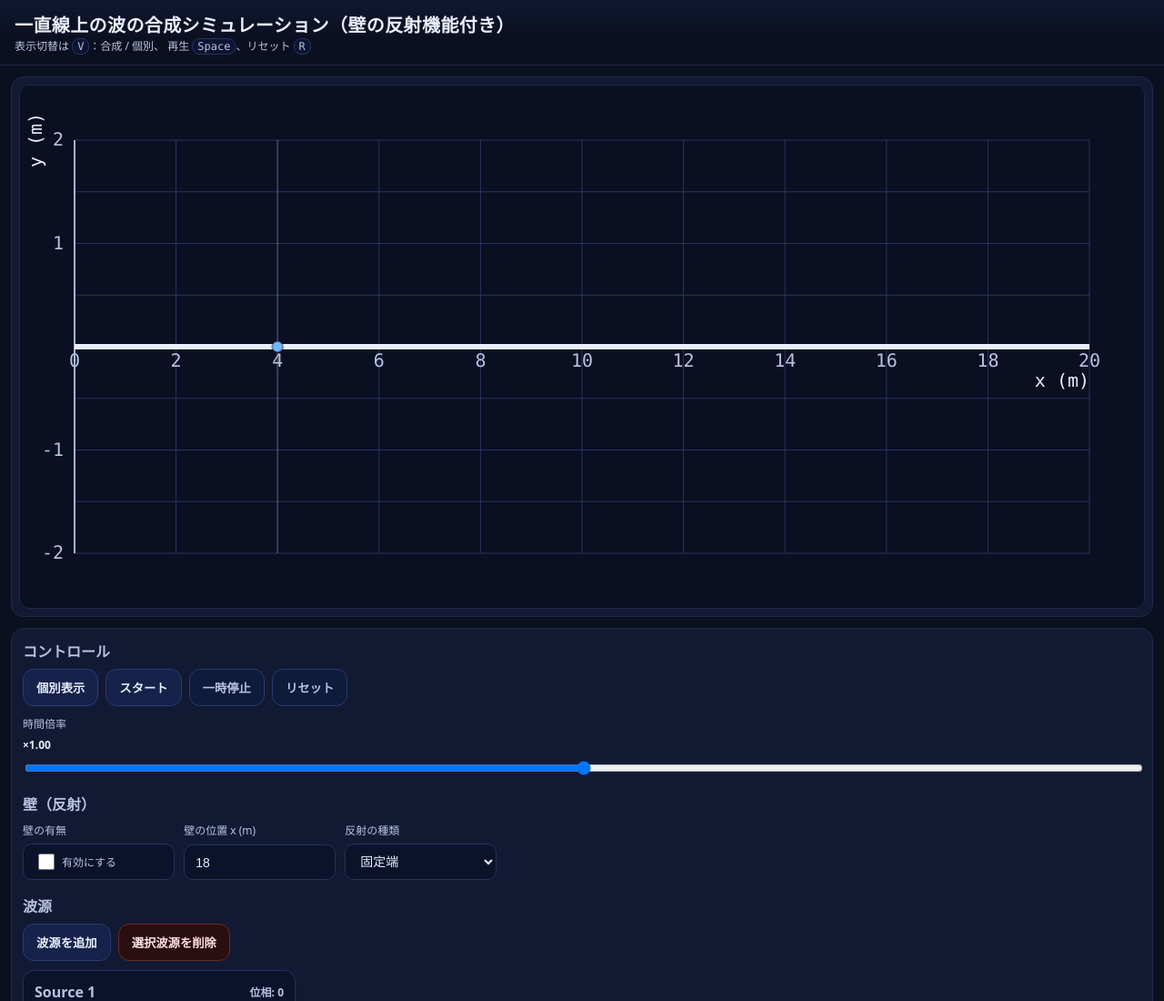
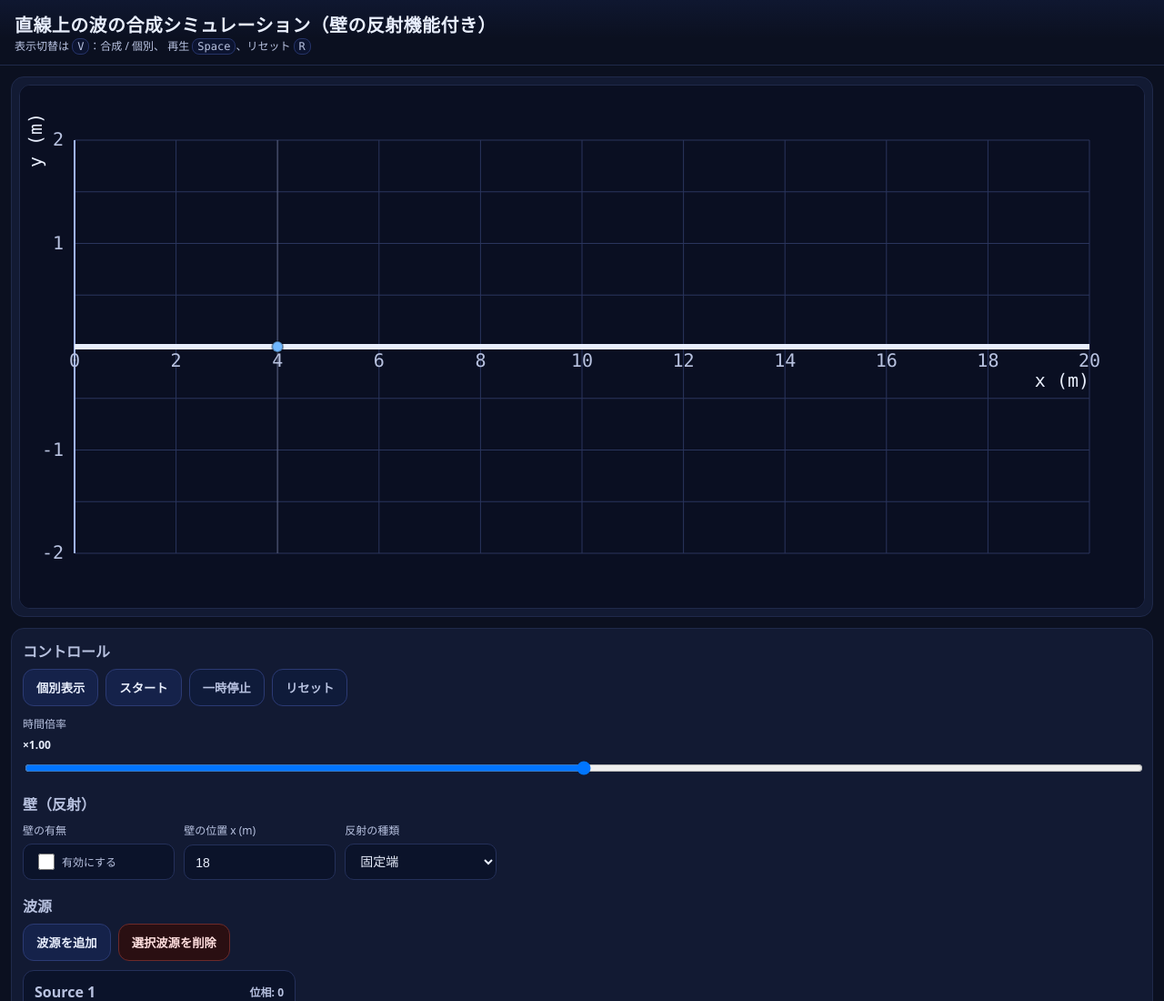
Before and after one commit to Ukprograming/waveform-simulator, a plain HTML site: page index.html in a window 1280 px wide. Shown: the top 1100 px of the page at 91% size. Drawn offline with Linux system fonts and the light colour scheme.

Commit message:
Update index.html

```diff
--- a/index.html
+++ b/index.html
@@ -3,7 +3,7 @@
 <head>
 <meta charset="utf-8" />
 <meta name="viewport" content="width=device-width, initial-scale=1" />
-<title>一直線上の波の合成シミュレーション（壁の反射機能付き）</title>
+<title>直線上の波の合成シミュレーション（壁の反射機能付き）</title>
 <link rel="icon" href="data:,">
 <style>
   :root {
@@ -54,7 +54,7 @@
 </head>
 <body>
   <header>
-    <h1>一直線上の波の合成シミュレーション（壁の反射機能付き）</h1>
+    <h1>直線上の波の合成シミュレーション（壁の反射機能付き）</h1>
     <div class="small">表示切替は <span class="kbd">V</span>：合成 / 個別、 再生 <span class="kbd">Space</span>、リセット <span class="kbd">R</span></div>
   </header>
 
```
